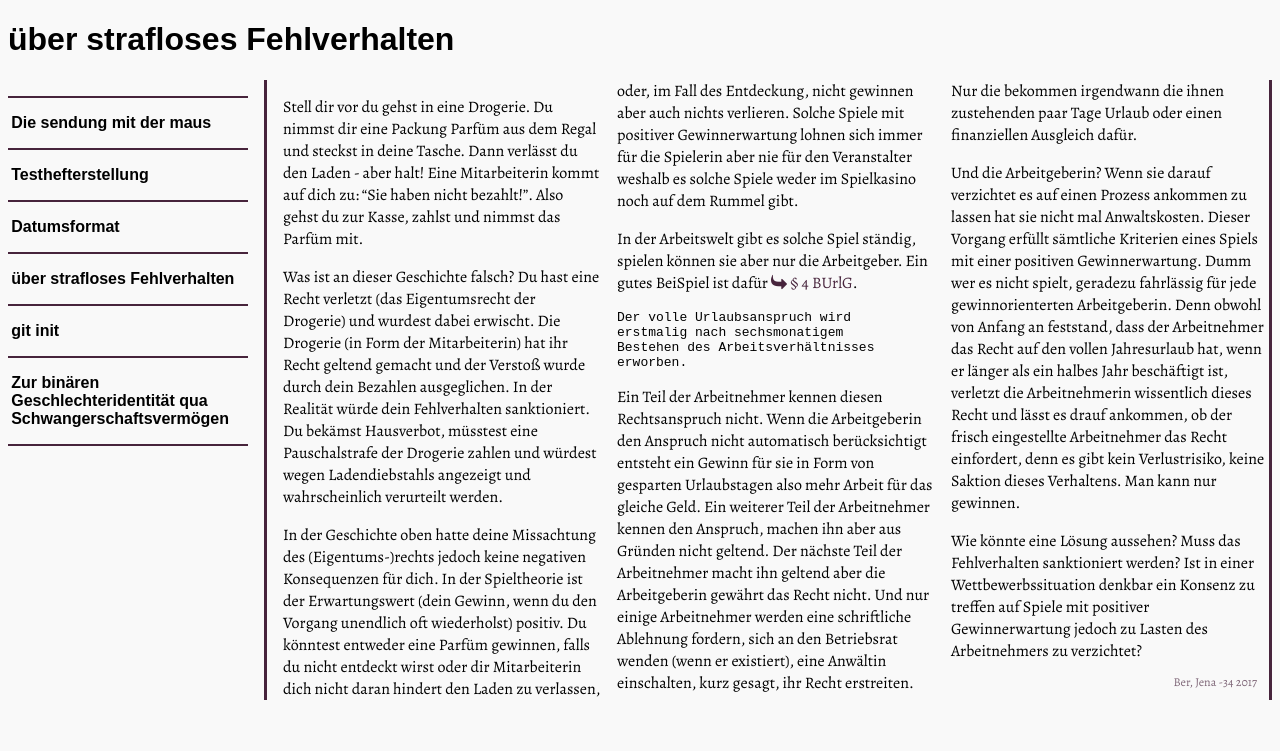
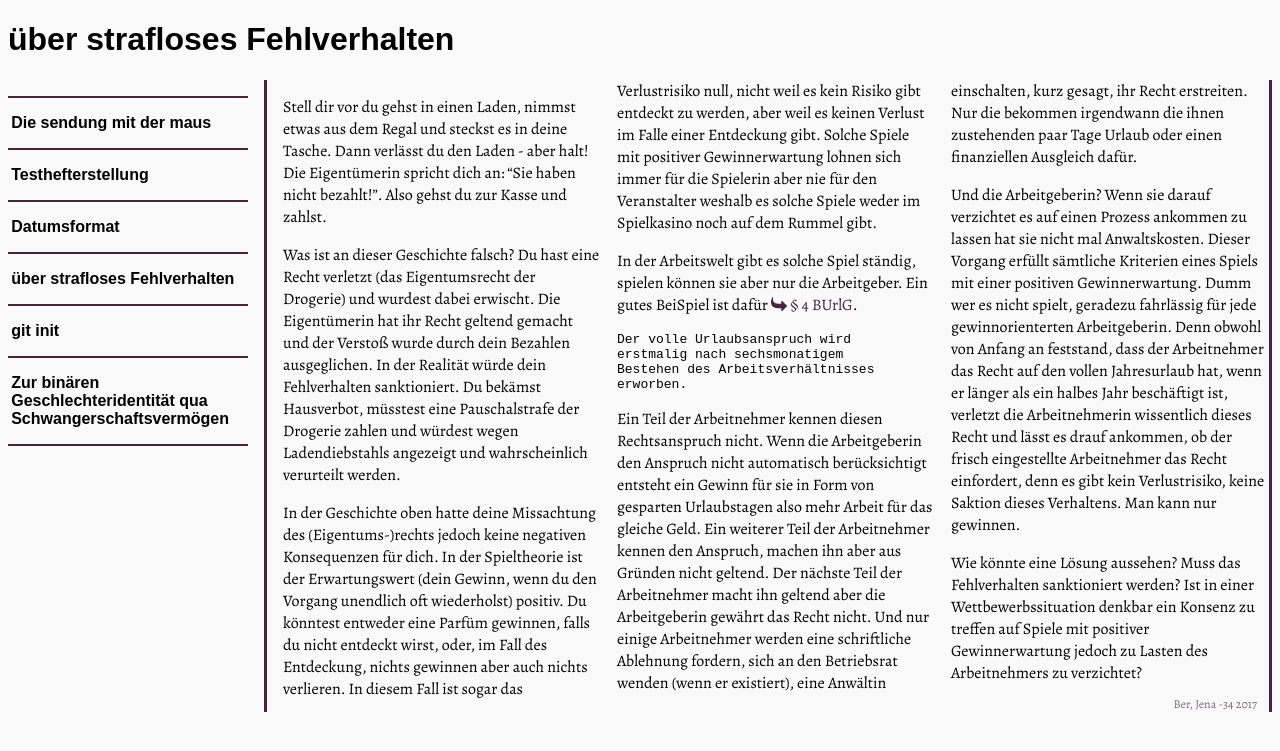
Before and after one commit to HoffmannP/Blog, a Jekyll site: the page built from _posts/2017-08-24-strafloses-fehlverhalten.md, in a window 1280 px wide. Shown: the top 751 px of the page. Built offline with Jekyll 4.4.1, drawn with Linux system fonts in a browser that asks for light colours; nearby versions of some CDN libraries; some web fonts are replaced.

Commit message:
Update 2017-08-24-strafloses-fehlverhalten.md

```diff
--- a/_posts/2017-08-24-strafloses-fehlverhalten.md
+++ b/_posts/2017-08-24-strafloses-fehlverhalten.md
@@ -4,11 +4,11 @@ tag: arbeit lang:de
 category: Politik
 ---
 
-Stell dir vor du gehst in eine Drogerie. Du nimmst dir eine Packung Parfüm aus dem Regal und steckst in deine Tasche. Dann verlässt du den Laden - aber halt! Eine Mitarbeiterin kommt auf dich zu: "Sie haben nicht bezahlt!". Also gehst du zur Kasse, zahlst und nimmst das Parfüm mit.
+Stell dir vor du gehst in einen Laden, nimmst etwas aus dem Regal und steckst es in deine Tasche. Dann verlässt du den Laden - aber halt! Die Eigentümerin spricht dich an: "Sie haben nicht bezahlt!". Also gehst du zur Kasse und zahlst.
 
-Was ist an dieser Geschichte falsch? Du hast eine Recht verletzt (das Eigentumsrecht der Drogerie) und wurdest dabei erwischt. Die Drogerie (in Form der Mitarbeiterin) hat ihr Recht geltend gemacht und der Verstoß wurde durch dein Bezahlen ausgeglichen. In der Realität würde dein Fehlverhalten sanktioniert. Du bekämst Hausverbot, müsstest eine Pauschalstrafe der Drogerie zahlen und würdest wegen Ladendiebstahls angezeigt und wahrscheinlich verurteilt werden.
+Was ist an dieser Geschichte falsch? Du hast eine Recht verletzt (das Eigentumsrecht der Drogerie) und wurdest dabei erwischt. Die Eigentümerin hat ihr Recht geltend gemacht und der Verstoß wurde durch dein Bezahlen ausgeglichen. In der Realität würde dein Fehlverhalten sanktioniert. Du bekämst Hausverbot, müsstest eine Pauschalstrafe der Drogerie zahlen und würdest wegen Ladendiebstahls angezeigt und wahrscheinlich verurteilt werden.
 
-In der Geschichte oben hatte deine Missachtung des (Eigentums-)rechts jedoch keine negativen Konsequenzen für dich. In der Spieltheorie ist der Erwartungswert (dein Gewinn, wenn du den Vorgang unendlich oft wiederholst) positiv. Du könntest entweder eine Parfüm gewinnen, falls du nicht entdeckt wirst oder dir Mitarbeiterin dich nicht daran hindert den Laden zu verlassen, oder, im Fall des Entdeckung, nicht gewinnen aber auch nichts verlieren. Solche Spiele mit positiver Gewinnerwartung lohnen sich immer für die Spielerin aber nie für den Veranstalter weshalb es solche Spiele weder im Spielkasino noch auf dem Rummel gibt.
+In der Geschichte oben hatte deine Missachtung des (Eigentums-)rechts jedoch keine negativen Konsequenzen für dich. In der Spieltheorie ist der Erwartungswert (dein Gewinn, wenn du den Vorgang unendlich oft wiederholst) positiv. Du könntest entweder eine Parfüm gewinnen, falls du nicht entdeckt wirst, oder, im Fall des Entdeckung, nichts gewinnen aber auch nichts verlieren. In diesem Fall ist sogar das Verlustrisiko null, nicht weil es kein Risiko gibt entdeckt zu werden, aber weil es keinen Verlust im Falle einer Entdeckung gibt. Solche Spiele mit positiver Gewinnerwartung lohnen sich immer für die Spielerin aber nie für den Veranstalter weshalb es solche Spiele weder im Spielkasino noch auf dem Rummel gibt.
 
 In der Arbeitswelt gibt es solche Spiel ständig, spielen können sie aber nur die Arbeitgeber. Ein gutes BeiSpiel ist dafür [§ 4 BUrlG](https://dejure.org/gesetze/BUrlG/4.html).
 
```
